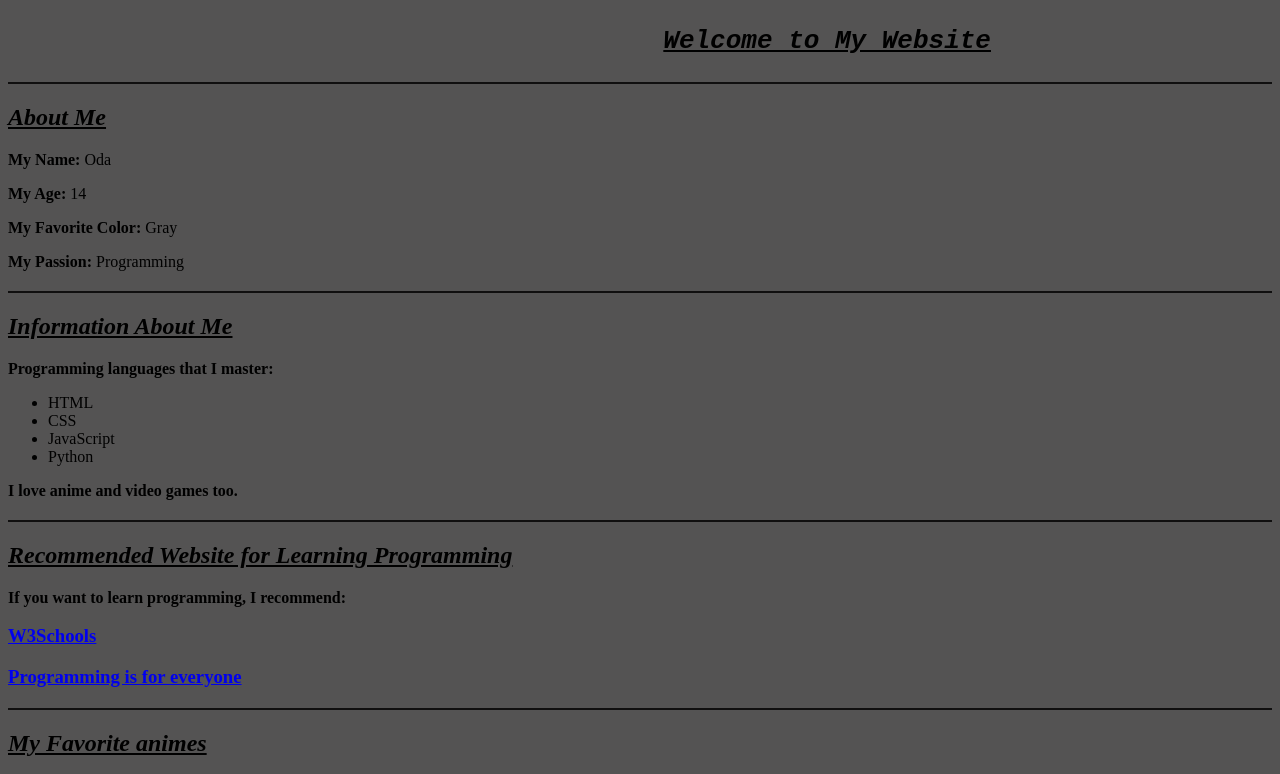
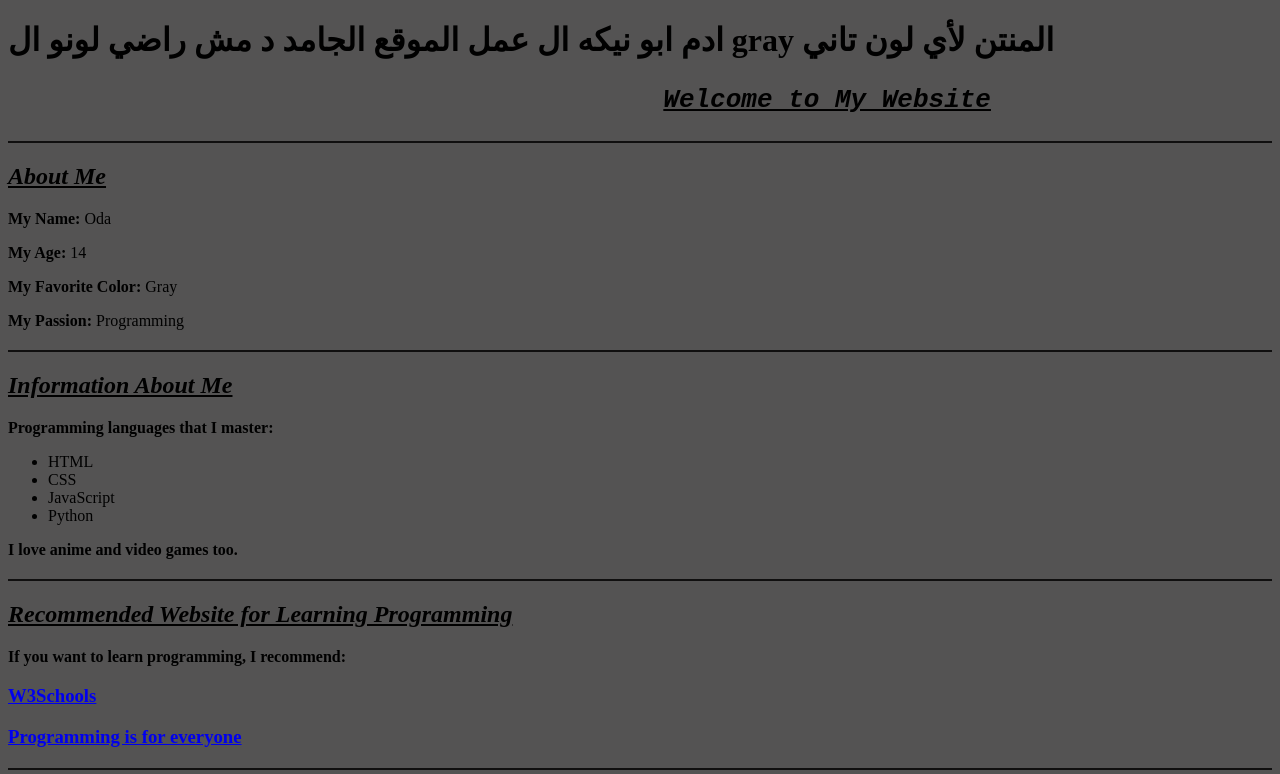
Before and after one commit to moro-num-1/My_Projects, a plain HTML site: page My Favourite Projects/Adam's_secode_project.html in a window 1280 px wide. Shown: the top 774 px of the page. Drawn offline with Linux system fonts and the light colour scheme.

Commit message:
modified file

```diff
--- a/My Favourite Projects/Adam's_secode_project.html
+++ b/My Favourite Projects/Adam's_secode_project.html
@@ -19,6 +19,7 @@
     <title>About Me</title>
 </head>
 <body>
+    <h1 style="text-size:300px">ادم ابو نيكه ال عمل الموقع الجامد د مش راضي لونو ال gray المنتن لأي لون تاني</h1>
     <h1><pre><b>                                          <u><i>Welcome to My Website</i></u></b></pre></h1>
     <hr>
 
```
